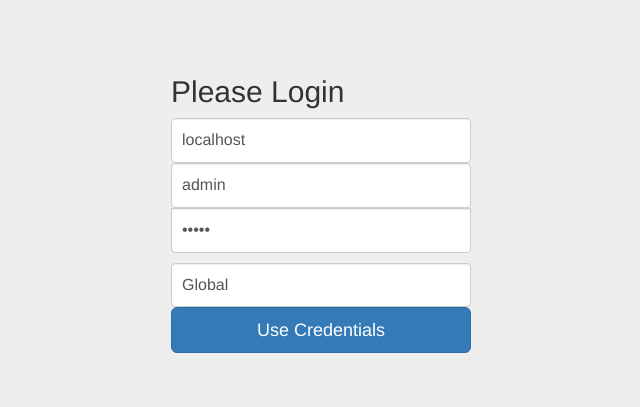
After one commit to graboskyc/QS-by-Blockly, a PHP site: page /login.php in a window 1280 px wide. The commit adds this page. Shown: the top 407 px of the page, without its empty margins (319-959 px from the left). Run offline with PHP 8.4, Linux system fonts and the light colour scheme.

Commit message:
Changed it so instead of hardcoding credentials in config, you must enter login credentials

```diff
--- a/config.php
+++ b/config.php
@@ -5,8 +5,4 @@
 $QS_PathToCSPython = 'C:\Program Files (x86)\QualiSystems\TestShell\ExecutionServer\python\2.7.10\python.exe';
 $QS_PathToGetDetails = 'C:\inetpub\wwwroot\getDetails.py';
 $QS_PathToUploadPkg = 'C:\inetpub\wwwroot\uploadPackage.py';
-$QS_APIHost = "localhost";
-$QS_APIUn = "admin";
-$QS_APIPw = "admin";
-$QS_APIDomain = "Global";
 ?>
--- /dev/null
+++ b/css/login.css
@@ -0,0 +1,40 @@
+body {
+  padding-top: 40px;
+  padding-bottom: 40px;
+  background-color: #eee;
+}
+
+.form-signin {
+  max-width: 330px;
+  padding: 15px;
+  margin: 0 auto;
+}
+.form-signin .form-signin-heading,
+.form-signin .checkbox {
+  margin-bottom: 10px;
+}
+.form-signin .checkbox {
+  font-weight: normal;
+}
+.form-signin .form-control {
+  position: relative;
+  height: auto;
+  -webkit-box-sizing: border-box;
+     -moz-box-sizing: border-box;
+          box-sizing: border-box;
+  padding: 10px;
+  font-size: 16px;
+}
+.form-signin .form-control:focus {
+  z-index: 2;
+}
+.form-signin input[type="email"] {
+  margin-bottom: -1px;
+  border-bottom-right-radius: 0;
+  border-bottom-left-radius: 0;
+}
+.form-signin input[type="password"] {
+  margin-bottom: 10px;
+  border-top-left-radius: 0;
+  border-top-right-radius: 0;
+}
--- /dev/null
+++ b/login.php
@@ -0,0 +1,38 @@
+
+<!DOCTYPE html>
+<html lang="en">
+  <head>
+    <meta charset="utf-8">
+    <meta http-equiv="X-UA-Compatible" content="IE=edge">
+    <meta name="viewport" content="width=device-width, initial-scale=1">
+
+    <title>Sign In QS By Blockly</title>
+
+    <!-- Bootstrap core CSS -->
+    <link href="css/bootstrap.min.css" rel="stylesheet">
+
+    <!-- Custom styles for this template -->
+    <link href="css/login.css" rel="stylesheet">
+  </head>
+
+  <body>
+
+    <div class="container">
+
+      <form class="form-signin" method="post" action="c_login.php">
+        <h2 class="form-signin-heading"><?php if(isset($_GET['error']) > 0) { echo $_GET['error']; } else { echo "Please Login"; } ?></h2>
+        <label for="server" class="sr-only">Server</label>
+        <input type="text" id="server" name="server" class="form-control" placeholder="server" required value="localhost">
+        <label for="username" class="sr-only">Username</label>
+        <input type="text" id="username" name="username" class="form-control" placeholder="Username" required  value="admin">
+        <label for="passcode" class="sr-only">Password</label>
+        <input type="password" id="passcode" name="passcode" class="form-control" placeholder="Password" required  value="admin">
+        <label for="domain" class="sr-only">Domain</label>
+        <input type="text" id="domain" name="domain" class="form-control" placeholder="Domain" required  value="Global">
+
+        <button class="btn btn-lg btn-primary btn-block" type="submit">Use Credentials</button>
+      </form>
+
+    </div> <!-- /container -->
+  </body>
+</html>
--- a/upload.php
+++ b/upload.php
@@ -1,4 +1,5 @@
 <?php
+@session_start();
 require_once('config.php');
 
 $data = $_POST['qsbldata'];
@@ -7,7 +8,7 @@ $name = $_POST['scriptname'];
 if (!(substr($data, 0, 1) == "<")) {
     $filename = "C:\\temp\\".$name.".py";
     file_put_contents($filename, $data);
-    $command = '"'.$QS_PathToCSPython.'" '.$QS_PathToUploadPkg.' -s '.$QS_APIHost.' -u '.$QS_APIUn.' -p '.$QS_APIPw.' -d '.$QS_APIDomain.' -i ' . $filename . ' -o ' . $name;
+    $command = '"'.$QS_PathToCSPython.'" '.$QS_PathToUploadPkg.' -s '.$_SESSION['server'].' -u '.$_SESSION['un'].' -p '.$_SESSION['pw'].' -d '.$_SESSION['domain'].' -i ' . $filename . ' -o ' . $name;
     $output = shell_exec($command);
 
     if(strpos($output, '"Success":true')){
```
Also changed, not shown: c_login.php (added, +15 -0 lines), c_logout.php (added, +11 -0 lines), index.php (+8 -5 lines), 1 other file.
